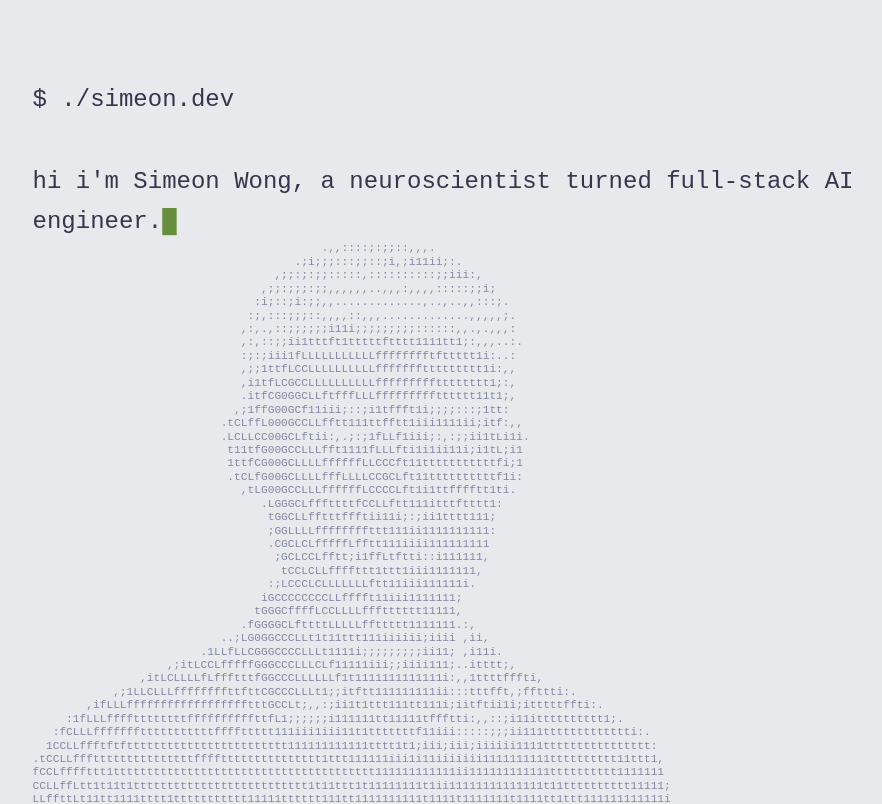
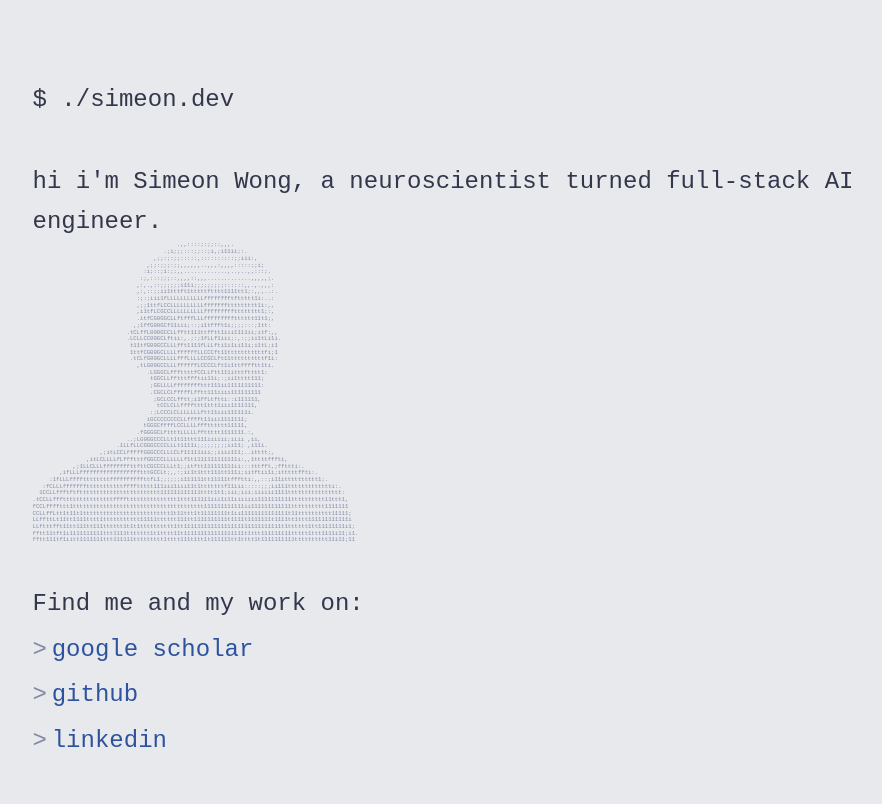
Before and after one commit to dtxe/simeon.dev, a React (Vite) app: page / in a window 1280 px wide. Shown: the top 804 px of the page, without its empty margins (125-1007 px from the left). Built offline with nearby package versions, Linux system fonts and the light colour scheme; a web font is replaced by a local one.

Commit message:
resize portrait

```diff
--- a/src/components/AsciiPortrait.css
+++ b/src/components/AsciiPortrait.css
@@ -3,7 +3,7 @@
   --my: 50%;
   display: inline-block;
   font-family: inherit;
-  font-size: clamp(0.3rem, 1.4vw, 0.7rem);
+  font-size: clamp(0.27rem, 0.9vw, 0.35rem);
   line-height: 1.2;
   color: var(--dim);
   cursor: crosshair;
```
